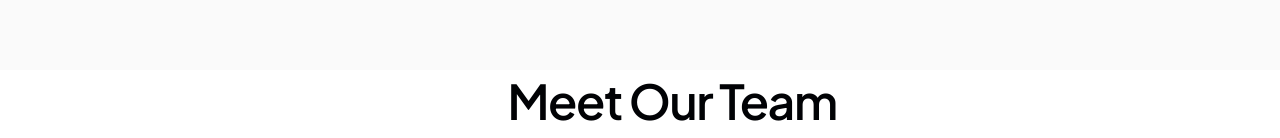
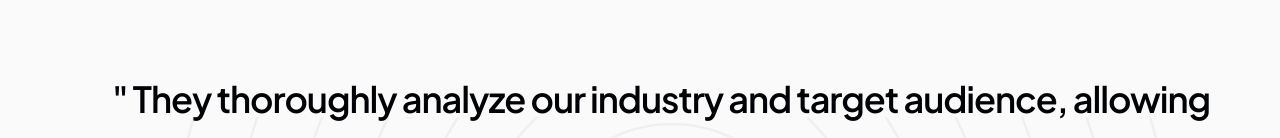
Before and after one commit to Ahmedsalah39622/cma-website, a Next.js app: page / in a window 1280 px wide. Shown: the part 2616-2754 px from the top of the page. Built offline with nearby package versions, Linux system fonts and the light colour scheme.

Commit message:
team delete

```diff
--- a/src/app/page.tsx
+++ b/src/app/page.tsx
@@ -17,7 +17,6 @@ export default function Home() {
       <Hero />
       <Services />
       <Portfolio />
-      <Team />
       <Testimonials />
       <FAQ />
       <Blog />
```
